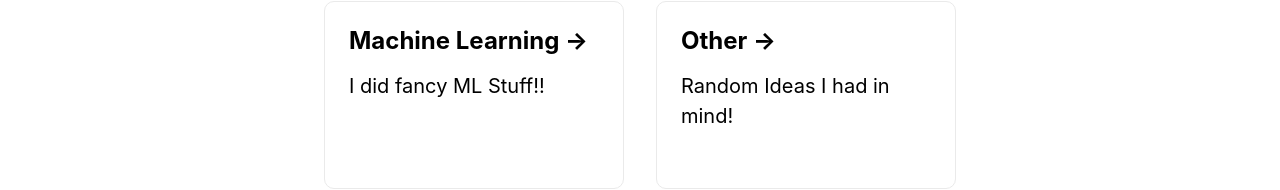
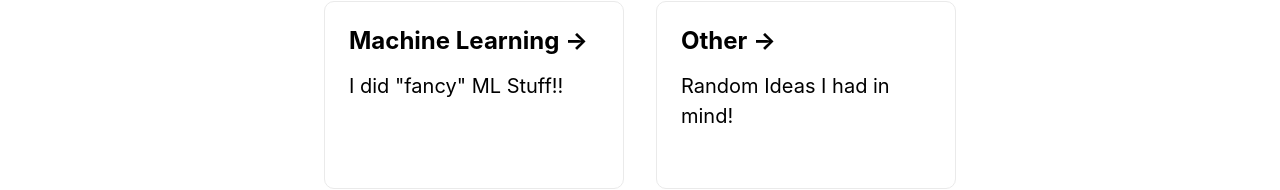
Before and after one commit to AnushaChatto/i_panicked_and_made_this, a Next.js app: page / in a window 1280 px wide. Shown: the part 590-780 px from the top of the page. Built offline with nearby package versions, Linux system fonts and the light colour scheme.

Commit message:
editfix:link fix documentation and index

```diff
--- a/pages/documentation.tsx
+++ b/pages/documentation.tsx
@@ -3,7 +3,7 @@ import Head from "next/head";
 import Image from "next/image";
 import styles from "../styles/Home.module.scss";
 import Link from 'next/link'
-const DynamicAlgos: NextPage = () => {
+const Documentation: NextPage = () => {
     return (
         <div className={styles.container}>
           <Head>
@@ -28,4 +28,4 @@ const DynamicAlgos: NextPage = () => {
       );
 }
 
-export default DynamicAlgos
+export default Documentation
--- a/pages/index.tsx
+++ b/pages/index.tsx
@@ -34,10 +34,10 @@ const Home: NextPage = () => {
             </div>
           </Link>
 
-          <Link href="#">
+          <Link href="/machine_learning">
             <div className={styles.card}>
               <h2>Machine Learning &rarr;</h2>
-              <p>I did fancy ML Stuff!!</p>
+              <p>I did "fancy" ML Stuff!!</p>
             </div>
           </Link>
 
```
